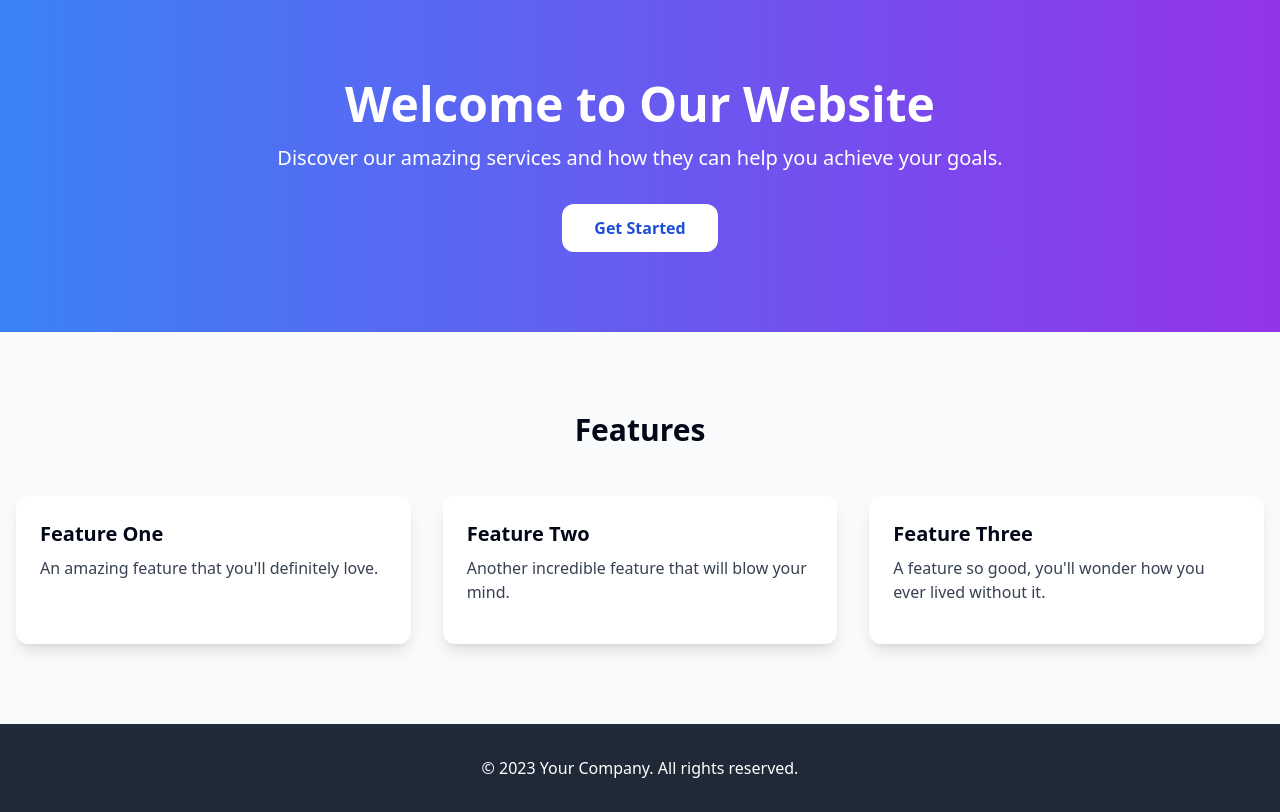
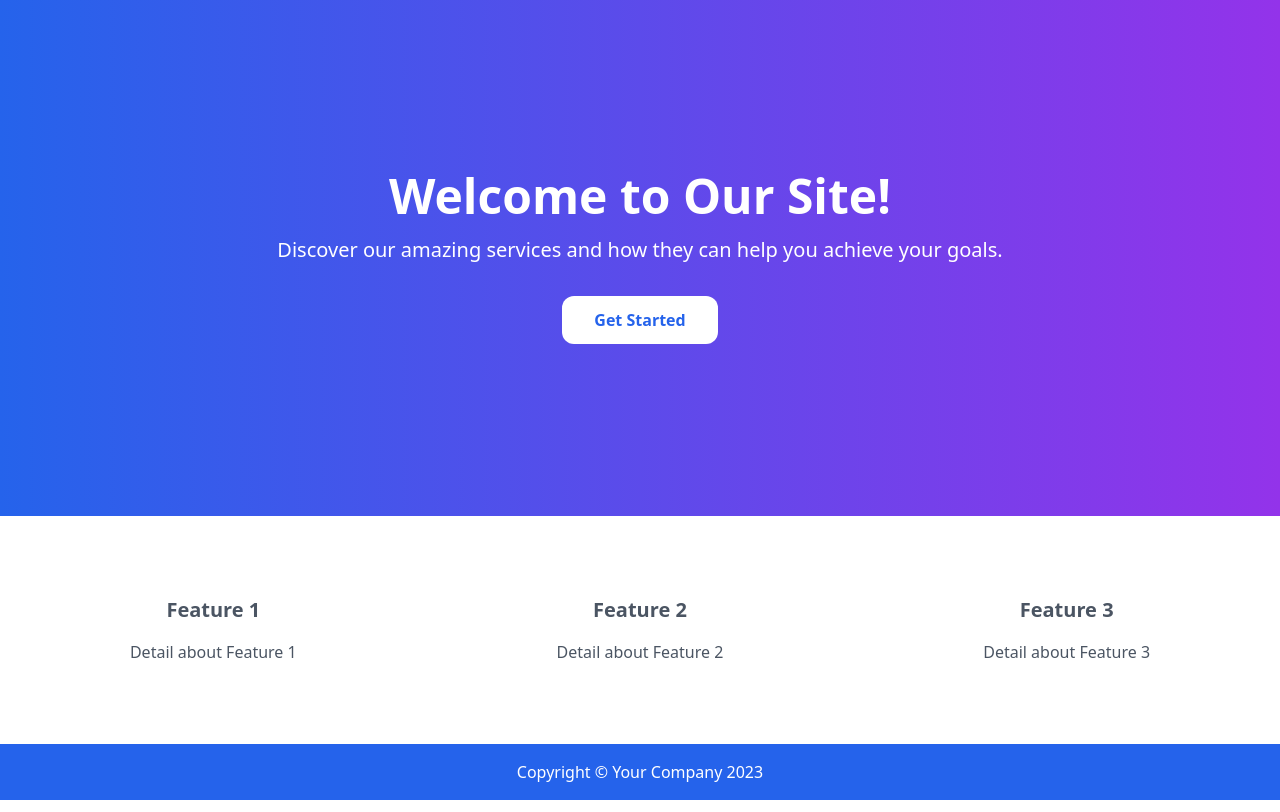
Before and after one commit to FajiranMoh/test, a Next.js app: page / in a window 1280 px wide. Built offline with nearby package versions, Linux system fonts and the light colour scheme.

Commit message:
✨ AI Update: I need a landing page

```diff
--- a/app/page.tsx
+++ b/app/page.tsx
@@ -2,37 +2,34 @@ import React from 'react';
 
 export default function Page() {
   return (
-    <div className="min-h-screen bg-gray-50">
-      <section className="hero bg-gradient-to-r from-blue-500 to-purple-600 text-white py-20">
+    <div className="min-h-screen flex flex-col">
+      <section className="hero bg-gradient-to-r from-blue-600 to-purple-600 text-white py-20 flex-1 flex items-center justify-center">
         <div className="container mx-auto px-4 text-center">
-          <h1 className="text-5xl font-bold mb-4">Welcome to Our Website</h1>
+          <h1 className="text-5xl font-bold mb-4">Welcome to Our Site!</h1>
           <p className="text-xl mb-8">Discover our amazing services and how they can help you achieve your goals.</p>
-          <button className="bg-white text-blue-700 px-8 py-3 rounded-lg font-semibold hover:bg-blue-200 transition duration-300">Get Started</button>
+          <button className="bg-white text-blue-600 px-8 py-3 rounded-lg font-semibold hover:bg-blue-50 transition duration-300">Get Started</button>
         </div>
       </section>
-      <section className="features py-20">
+      <section className="features py-20 bg-white text-gray-600">
         <div className="container mx-auto px-4">
-          <h2 className="text-3xl font-bold text-center mb-12">Features</h2>
-          <div className="grid grid-cols-1 md:grid-cols-3 gap-8">
-            <div className="feature bg-white shadow-lg rounded-lg p-6">
-              <h3 className="text-xl font-bold mb-2">Feature One</h3>
-              <p className="text-gray-700 mb-4">An amazing feature that you'll definitely love.</p>
+          <div className="grid grid-cols-1 md:grid-cols-3 gap-8 text-center">
+            <div className="feature">
+              <h3 className="text-xl font-bold mb-4">Feature 1</h3>
+              <p>Detail about Feature 1</p>
             </div>
-            <div className="feature bg-white shadow-lg rounded-lg p-6">
-              <h3 className="text-xl font-bold mb-2">Feature Two</h3>
-              <p className="text-gray-700 mb-4">Another incredible feature that will blow your mind.</p>
+            <div className="feature">
+              <h3 className="text-xl font-bold mb-4">Feature 2</h3>
+              <p>Detail about Feature 2</p>
             </div>
-            <div className="feature bg-white shadow-lg rounded-lg p-6">
-              <h3 className="text-xl font-bold mb-2">Feature Three</h3>
-              <p className="text-gray-700 mb-4">A feature so good, you'll wonder how you ever lived without it.</p>
+            <div className="feature">
+              <h3 className="text-xl font-bold mb-4">Feature 3</h3>
+              <p>Detail about Feature 3</p>
             </div>
           </div>
         </div>
       </section>
-      <footer className="bg-gray-800 text-white py-8">
-        <div className="container mx-auto px-4 text-center">
-          <p>&copy; 2023 Your Company. All rights reserved.</p>
-        </div>
+      <footer className="bg-blue-600 text-white text-center py-4">
+        <p>Copyright © Your Company 2023</p>
       </footer>
     </div>
   );
```
